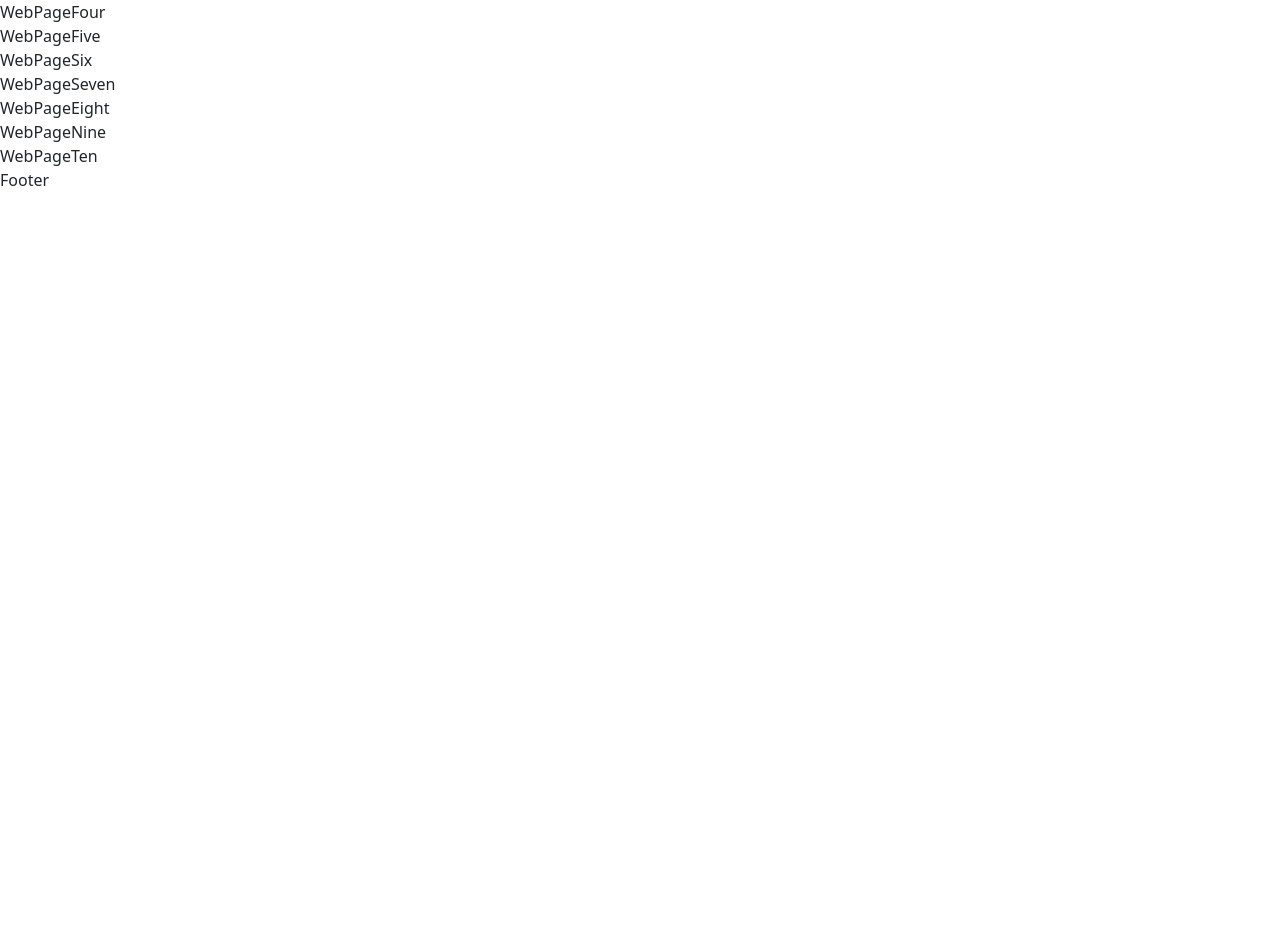
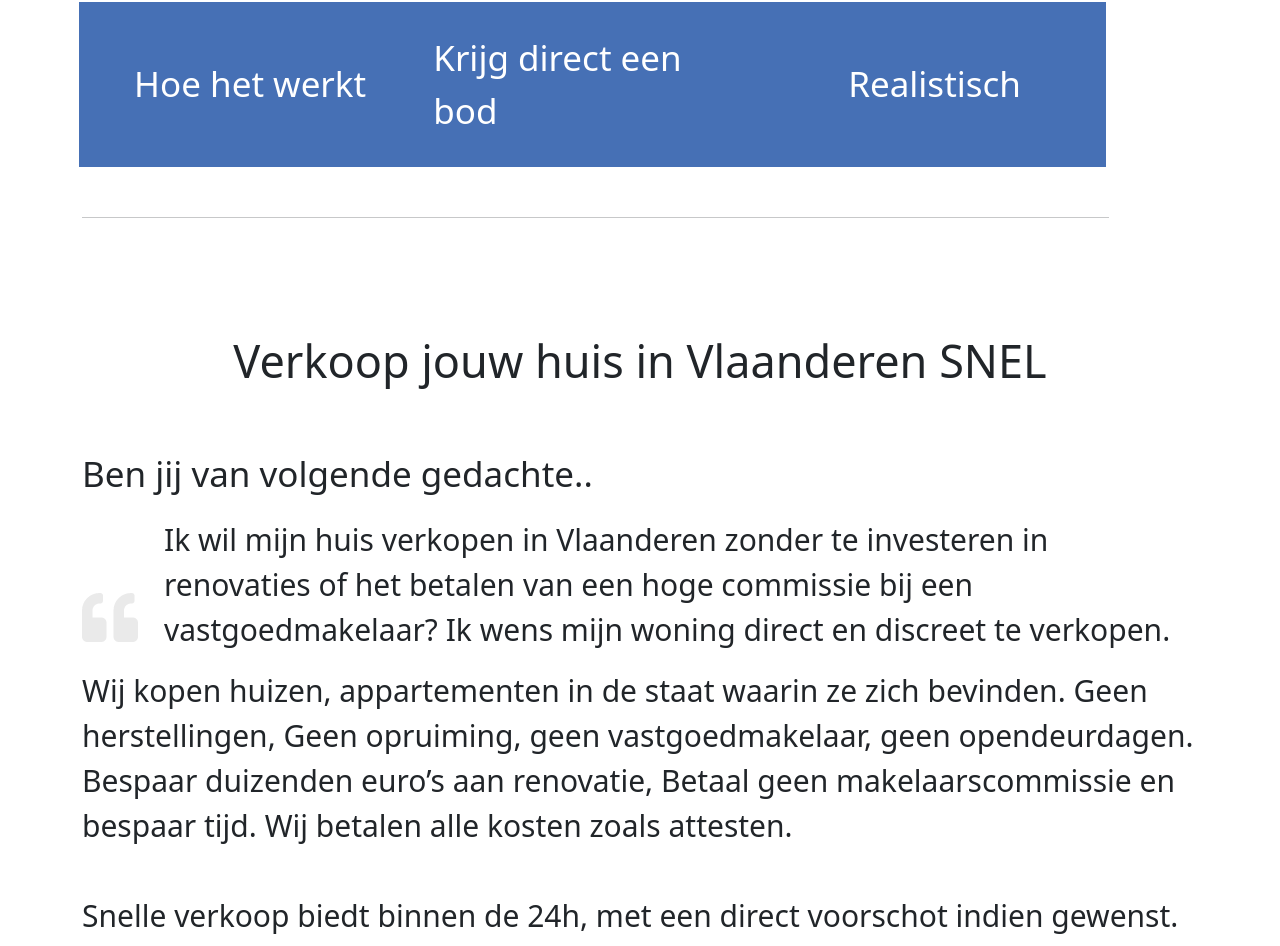
Before and after one commit to usmanmani0/Cash-Now, a React (Create React App) app: page / in a window 1280 px wide. Shown: the part 1017-1963 px from the top of the page. Before the commit the page ends 1209 px from the top, so only its background shows below. Built offline with nearby package versions, Linux system fonts and the light colour scheme.

Commit message:
WebpageTwo completed

```diff
--- a/src/components/Webpagetwo/WebPageTwo.jsx
+++ b/src/components/Webpagetwo/WebPageTwo.jsx
@@ -1,11 +1,83 @@
-import React from 'react'
+import React from "react";
+import webpagetwo from "./webpagetwo.css";
+import { Container, Row, Col, Image } from "react-bootstrap";
+import QuotesIcon from "../../assets/images/QuotesIcon.png";
+const WebPageTwo = () => {
+  return (
+    <Container className="pageT_container">
+      <Row className="pagetwo_wrapper">
+        <Col lg={4} className="pagetwo_nav_col">
+          <span className="pagetwo_nav_txt">Hoe het werkt</span>
+        </Col>
+        <Col lg={4} className="pagetwo_nav_col">
+          <span className="pagetwo_nav_txt">Krijg direct een bod</span>
+        </Col>
+        <Col lg={4} className="pagetwo_nav_col">
+          <span className="pagetwo_nav_txt">Realistisch</span>
+        </Col>
+      </Row>
 
-const WebPageTwo = () => {
-    return (
-        <div>
-            WebPageTwo
-        </div>
-    )
-}
+      <Row>
+        <Col>
+          <hr className="hr_line_pageT" />
+        </Col>
+      </Row>
 
-export default WebPageTwo
+      <Row>
+        <Col className="pageT_title">
+          <h3 className="pageT_title_txt">
+            Verkoop jouw huis in Vlaanderen SNEL
+          </h3>
+        </Col>
+      </Row>
+
+      <Row>
+        <Col className="pageT_heading">
+          <p className="pageT_heading_txt">Ben jij van volgende gedachte..</p>
+        </Col>
+      </Row>
+
+      <Row>
+        <Col>
+          <div className="pageT_paragraph_icon">
+            <Image
+              className="pageT_icon"
+              width="56px"
+              height="49px"
+              src={QuotesIcon}
+              rounded
+            />
+            <p className="pageT_paragraph_txt">
+              Ik wil mijn huis verkopen in Vlaanderen zonder te investeren in
+              renovaties of het betalen van een hoge commissie bij een
+              vastgoedmakelaar? Ik wens mijn woning direct en discreet te
+              verkopen.
+            </p>
+          </div>
+        </Col>
+      </Row>
+
+      <Row>
+        <Col>
+          <p className="pageT_paragraph_txt_2">
+            Wij kopen huizen, appartementen in de staat waarin ze zich bevinden.
+            Geen herstellingen, Geen opruiming, geen vastgoedmakelaar, geen
+            opendeurdagen. Bespaar duizenden euro’s aan renovatie, Betaal geen
+            makelaarscommissie en bespaar tijd. Wij betalen alle kosten zoals
+            attesten. <br /> <br /> Snelle verkoop biedt binnen de 24h, met een direct
+            voorschot indien gewenst. Vul onze <span className="pageT_paragraph_txt_2_imp">ontvang een bod formulier</span>  in of
+            bel ons op <span className="pageT_paragraph_txt_2_imp">0472 00 00 00</span>!
+          </p>
+        </Col>
+      </Row>
+
+      <Row>
+        <Col>
+          <hr className="hr_line_pageT hrlin-mb" />
+        </Col>
+      </Row>
+    </Container>
+  );
+};
+
+export default WebPageTwo;
--- a/src/components/Webpagetwo/webpagetwo.css
+++ b/src/components/Webpagetwo/webpagetwo.css
@@ -0,0 +1,72 @@
+.pageT_container {
+  margin-top: 50px;
+}
+.pagetwo_wrapper {
+  width: 92%;
+  height: 165px;
+  background-color: #4670b5;
+  display: flex;
+  justify-content: center;
+  align-items: center;
+  margin-left: -3px !important;
+}
+
+.pagetwo_nav_col {
+  display: flex;
+  justify-content: center;
+  align-items: center;
+}
+
+.pagetwo_nav_txt {
+  font-size: 35px;
+  color: #ffffff;
+  text-align: left;
+}
+
+.hr_line_pageT {
+  width: 92%;
+  margin-top: 50px;
+}
+
+.pageT_title {
+  display: flex;
+  justify-content: center;
+  align-items: center;
+}
+
+.pageT_title_txt {
+  font-size: 45px;
+  padding-top: 100px;
+  text-align: left;
+}
+
+.pageT_heading {
+  padding-top: 52px;
+}
+
+.pageT_heading_txt {
+  font-size: 35px;
+}
+.pageT_paragraph_icon {
+  display: flex;
+}
+.pageT_icon {
+  display: flex;
+  align-self: flex-end;
+  margin-bottom: 26px;
+  margin-right: 26px;
+}
+.pageT_paragraph_txt {
+  font-size: 30px;
+}
+.pageT_paragraph_txt_2{
+  font-size: 30px;
+}
+
+.pageT_paragraph_txt_2_imp{
+  color: rgb(24, 24, 226);
+}
+
+.hrlin-mb{
+  margin-bottom: 50px;
+}
```
